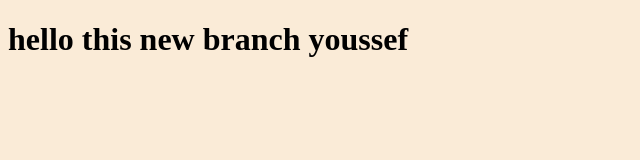
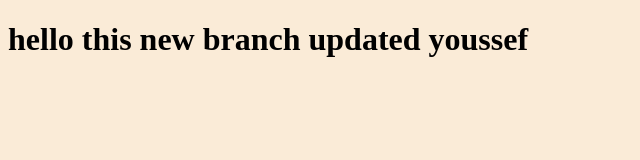
Before and after one commit to youssefwael184/myproject, a plain HTML site: page index.html in a window 1280 px wide. Shown: the whole page, without its empty margins (0-640 px from the left). Drawn offline with Linux system fonts and the light colour scheme.

Commit message:
edit html file

```diff
--- a/index.html
+++ b/index.html
@@ -8,7 +8,7 @@
     <link rel="stylesheet" href="style.css">
 </head>
 <body>
-    <h1>hello this new branch youssef</h1>
+    <h1>hello this new branch updated youssef</h1>
     <script src="app.js"></script>
 
 </body>
```
